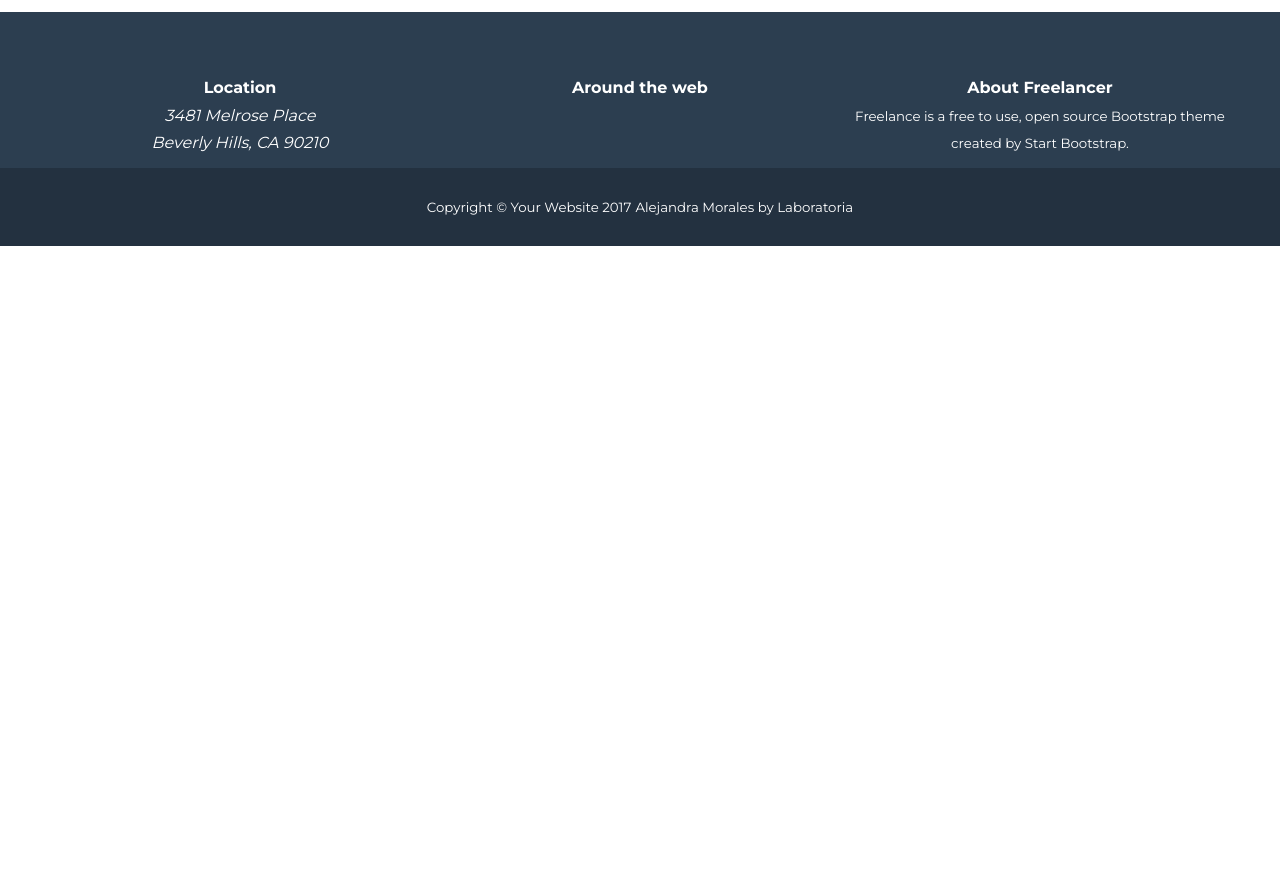
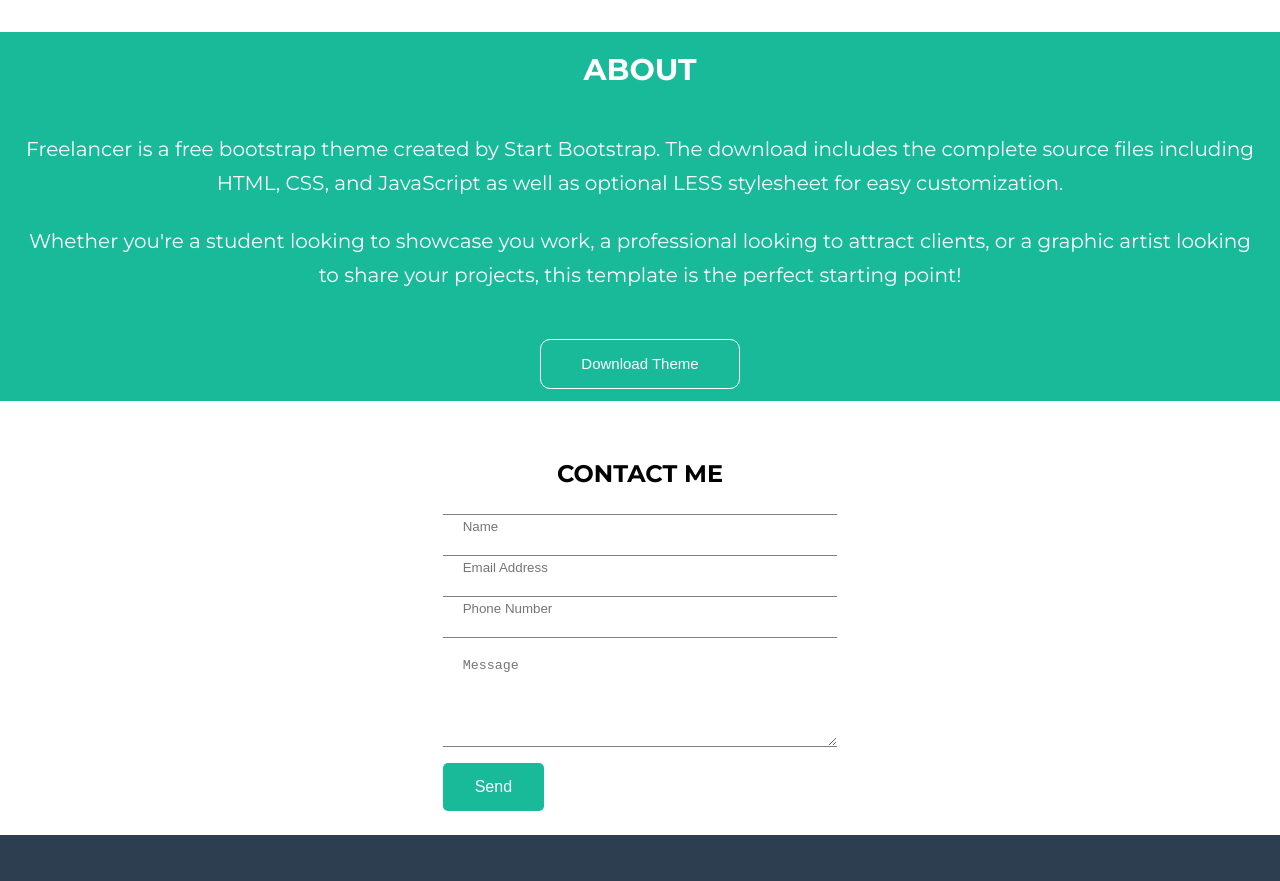
Before and after one commit to alefranii/Freelancer, a plain HTML site: page index.html in a window 1280 px wide. Shown: the part 2339-3220 px from the top of the page. Before the commit the page ends 2585 px from the top, so only its background shows below. Drawn offline with Linux system fonts and the light colour scheme.

Commit message:
falta validar contacto, esta listo estructura no al 100% falta x en las imagenes, mejorar todo

```diff
--- a/css/main.css
+++ b/css/main.css
@@ -100,3 +100,94 @@
  	padding: 25px 0;
  	background-color: #233140;
  }
+
+ /* ---------------about---------------*/
+ .section-about {
+ 	background-color: #18ba9a;
+ 	text-align: center;
+ 	margin-top: 20px;
+ 	margin-bottom: 20px;
+ }
+
+ .text-about {
+ 	font-size: 20px;
+ 	color: white;
+ }
+
+ .title-about {
+ 	color: white;
+ 	font-size: 30px;
+ }
+
+ .button {
+ 	background-color: #18ba9a;
+ 	width: 200px;
+ 	height: 50px;
+ 	border-radius: 10px;
+ 	margin-top: 10px;
+ 	color: white;
+ 	font-size: 15px;
+ 	border: solid white 1px;
+ }
+
+ .title-contact {
+ 	text-align: center;
+ }
+
+ #contact-me {
+ 	margin-top: 20px;
+ 	text-align: center;
+ }
+
+/* ---------------contact---------------*/
+
+.input-text {
+    width: 60%;
+    height: 0px;
+    margin-bottom: 8px;
+}
+
+.label-input {
+    font-size: 15px;
+    text-align: left;
+    width: 100%;
+    padding: 12px 20px;
+    float: left;
+}
+
+.input-text-message {
+    width: 40%;
+    height: 120px;
+}
+
+input[type=text] {
+    width: 100%;
+    padding: 12px 20px;
+    margin: 8px 0;
+    box-sizing: border-box;
+    border: none;
+    border-top: 1px solid gray;
+}
+
+textarea {
+    width: 100%;
+    height: 110px;
+    margin: 8px 0;
+    padding: 20px;
+    box-sizing: border-box;
+    border: none;
+    border-bottom: 1px solid gray;
+    border-top: 1px solid gray;
+}
+
+.button-contact {
+    background-color: #18ba9a;
+    border: none;
+    color: white;
+    padding: 15px 32px;
+    text-decoration: none;
+    display: inline-block;
+    font-size: 16px;
+    border-radius: 5px;
+    float: left;
+}
--- a/index.html
+++ b/index.html
@@ -41,6 +41,7 @@
 			<div class="title">
 				<h2>Portfolio</h2>
 				<div class="star-line"></div>
+
 			</div>
 		</div>
 		<div class="row">
@@ -133,6 +134,56 @@
 </div>
 </section>
 
+<!-- Sección About -->
+<section id="about">
+	<div class="row">
+		<div class="col-12 section-about">
+			<h2 class="title-about">ABOUT</h2>
+			<div class="line-izq"></div>
+			<p>
+				<i class="fa fa-star star-white" aria-hidden="true"></i>
+			</p>
+			<div class="line-der"></div>
+
+			<div class="row">
+				<div class="col-3"></div>
+				<div class="col-3 text-about">
+					Freelancer is a free bootstrap theme created by Start Bootstrap. The download includes the complete source files including HTML, CSS, and JavaScript as well as optional LESS stylesheet for easy customization.
+				</div>
+				<div class="col-3 text-about">
+					Whether you're a student looking to showcase you work, a professional looking to attract clients, or a graphic artist looking to share your projects, this template is the perfect starting point!
+				</div>
+				<div class="col-3"></div>
+			</div>
+
+			<button type="button" class="button"><i class="fa fa-download" aria-hidden="true"></i> Download Theme</button>
+		</div>
+	</div>
+</section>
+
+<!-- Sección Contact Me -->
+<section id="contact-me">
+	<div class="row">
+		<div class="col-12">
+			<h2 class="title-contact">CONTACT ME</h2>
+			<div class="line-izq-contact"></div>
+			<p><i class="fa fa-star start-black" aria-hidden="true"></i></p>
+			<div class="line-der-contact"></div>
+			<div class="col-4"></div>
+			<div class="col-4">
+				<form>
+					<input id="name" class="input-text" type="text" placeholder="Name"><br>
+					<input id="email" class="input-text" type="text" placeholder="Email Address"><br>
+					<input id="phone-number" class="input-text" type="text" placeholder="Phone Number"><br>
+					<textarea id="text-area" rows="" cols="" placeholder="Message"></textarea><br>
+					<button id="button-send" type="button" class="button-contact">Send</button>
+				</form>
+			</div>
+			<div class="col-4"></div>
+		</div>
+	</div>
+</section>
+
 <!-- footer -->
 <footer class="clearfix">
 	<div class="top">
--- a/js/app.js
+++ b/js/app.js
@@ -1,3 +1,58 @@
 /*
- * Archivo principal de JS
+ * Archivo principal de JS (reutilizacion de codigo)
  */
+ const textoModal = 'Use this area of the page to describe your project. The icon above is part of a free icon set by Float Icons. On their website, you can download their free set with 16 icons, or you can purchase the entire set with 146 icons for only $12!. Client: Start Bootstrap. Date: April 2014. Service: Web Development';
+
+
+(function modalesPorFoto() {
+    // Array.para reconocer como arreglo
+    var fotos = Array.from(document.getElementsByClassName('img-galery'));
+    // id div modal
+    var modalFoto = document.getElementById('galery-portafolio');
+    console.log(modalFoto);
+    var modalGaleria, close, img, texto;
+    fotos.forEach(function(foto) {
+        foto.addEventListener('click', function() {
+            // Borrar modal
+            modalFoto.innerHTML = '';
+            // En modalGaleria crearemos el div que contendra al modal
+            modalGaleria = document.createElement('div');
+            // modal galeria incluye foto
+            modalGaleria.classList.add('modal-galeria');
+            modalGaleria.innerHTML = foto.innerHTML;
+
+            // text del modal
+            texto = document.createTextNode(textoModal);
+
+            //hide antes de hacer click
+            modalGaleria.appendChild(texto);
+            modalFoto.appendChild(modalGaleria);
+            modalFoto.classList.remove('hide');
+
+            // Lx en el div que cierra la foto
+            close = document.createElement('div');
+            // En la clase close se tratan los estilos para la x
+            close.classList.add('close');
+
+            // enlaza la imagen a img con src
+            img = document.createElement('img');
+            img.setAttribute('src', 'https://www.iconfinder.com/data/icons/geomicons/32/672366-x-128.png');
+            img.setAttribute('class', 'opacity-img');
+
+            // x a close modal
+            close.appendChild(img);
+            modalFoto.appendChild(close);
+
+            // esconde el modal
+            close.addEventListener('click', function() {
+                modalFoto.classList.add('hide');
+            });
+
+            var close = document.querySelector('.close');
+
+            close.addEventListener('click', function() {
+                modalFoto.classList.add('hide');
+            });
+        });
+    });
+})();
```
Lines whose indentation alone changed are shown as unchanged.
